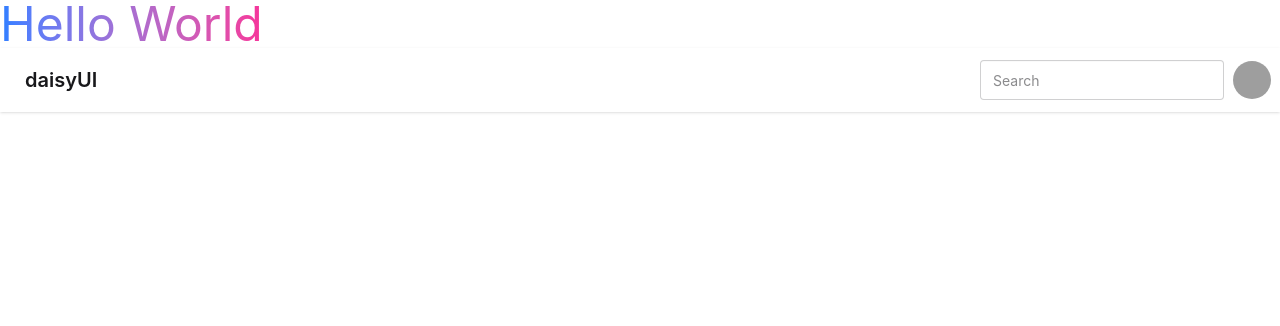
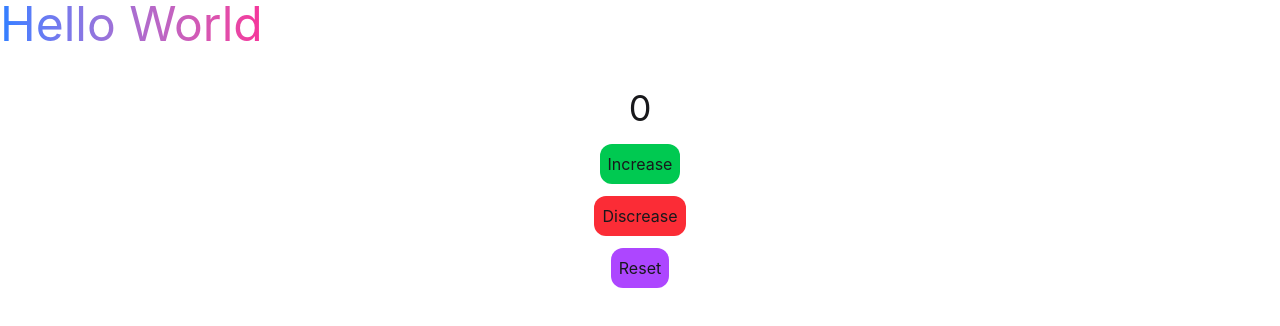
Before and after one commit to juhairulislam/practice-day-1-react, a React (Vite) app: page / in a window 1280 px wide. Shown: the top 326 px of the page. Built offline with nearby package versions, Linux system fonts and the light colour scheme; grey boxes are pictures that could not be loaded.

Commit message:
understand useState of numbers

```diff
--- a/src/App.jsx
+++ b/src/App.jsx
@@ -1,41 +1,36 @@
 
+import { useState } from 'react'
 import './App.css'
 
 function App() {
 
+  const [count, setCount] = useState(0) ;
+
+  const countHandler= () =>{
+
+    setCount(count + 1) ;
+  }
+
   return (
     <>
-<h1 className='text-5xl w-fit bg-gradient-to-r from-blue-500 to-pink-500 bg-clip-text text-transparent'>Hello World</h1>
+<div className='text-center'>
+  <h1 className='text-5xl w-fit bg-gradient-to-r from-blue-500 to-pink-500 bg-clip-text text-transparent'>Hello World</h1>
+<br />
+<button className='my-4 text-4xl'>{count}</button>
+<br />
 
-    <div className="navbar bg-base-100 shadow-sm">
-  <div className="flex-1">
-    <a className="btn btn-ghost text-xl">daisyUI</a>
-  </div>
-  <div className="flex gap-2">
-    <input type="text" placeholder="Search" className="input input-bordered w-24 md:w-auto" />
-    <div className="dropdown dropdown-end">
-      <div tabIndex={0} role="button" className="btn btn-ghost btn-circle avatar">
-        <div className="w-10 rounded-full">
-          <img
-            alt="Tailwind CSS Navbar component"
-            src="https://img.daisyui.com/images/stock/photo-1534528741775-53994a69daeb.webp" />
-        </div>
-      </div>
-      <ul
-        tabIndex="-1"
-        className="menu menu-sm dropdown-content bg-base-100 rounded-box z-1 mt-3 w-52 p-2 shadow">
-        <li>
-          <a className="justify-between">
-            Profile
-            <span className="badge">New</span>
-          </a>
-        </li>
-        <li><a>Settings</a></li>
-        <li><a>Logout</a></li>
-      </ul>
-    </div>
-  </div>
+<button className='bg-green-500 rounded-xl p-2 ' onClick={()=>countHandler(count)}>Increase</button>
+
+<br />
+
+<button onClick={()=>setCount(count - 1)} className='bg-red-500 p-2 rounded-xl my-3 '>Discrease</button>
+
+<br />
+
+<button className='bg-purple-500 p-2 rounded-xl ' onClick={()=>setCount(0)}>Reset</button>
 </div>
+
+
 
     </>
   )
```
